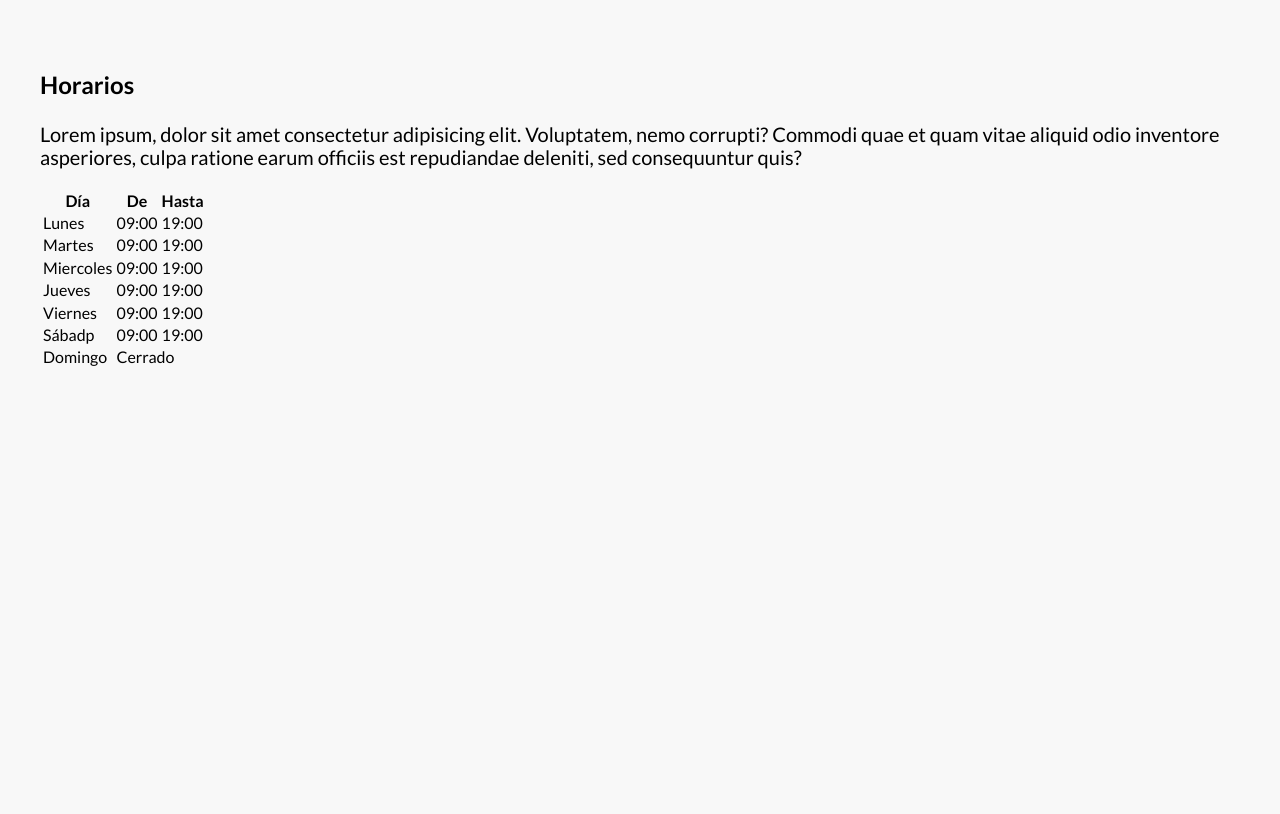
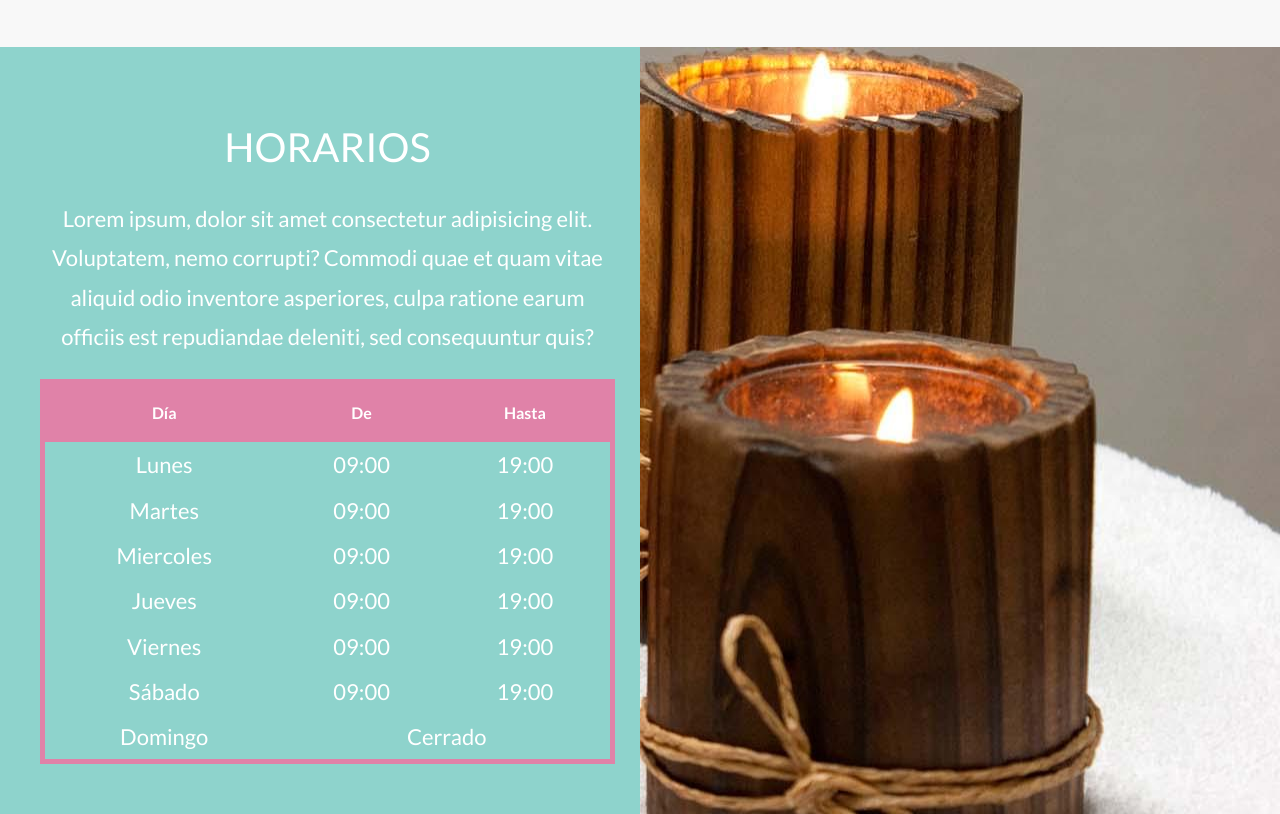
Before and after one commit to JosueP0721/Proyecto--Salon-de-Belleza, a website: page index.html in a window 1280 px wide. Shown: the part 1917-2731 px from the top of the page. Before the commit the page ends 2287 px from the top, so only its background shows below. Drawn offline with Linux system fonts and the light colour scheme; a web font is replaced by a local one.

Commit message:
horarios scss

```diff
--- a/index.html
+++ b/index.html
@@ -146,7 +146,7 @@
                             <td class="tabla__td">19:00</td>
                         </tr>
                         <tr class="tabla__tr">
-                            <td class="tabla__td">Sábadp</td>
+                            <td class="tabla__td">Sábado</td>
                             <td class="tabla__td">09:00</td>
                             <td class="tabla__td">19:00</td>
                         </tr>
--- a/src/scss/base/_mixins.scss
+++ b/src/scss/base/_mixins.scss
@@ -78,3 +78,9 @@
         font-family: v.$fuentePrincipal;
     }
 }
+@mixin heading {
+    text-transform: uppercase;
+    text-align: center;
+    font-weight: 400;
+    font-size: 4rem;
+}
--- /dev/null
+++ b/src/scss/layout/_horario.scss
@@ -0,0 +1,55 @@
+@use 'base/variables' as v;
+@use 'base/mixins' as m;
+
+.horario {
+    background-image: linear-gradient(to bottom, v.$primario 0%, v.$primario 50%, transparent 50%), url(../img/bg_horarios.jpg);
+    background-repeat: no-repeat;
+    background-position: center, bottom center;
+    color: v.$blanco;
+    @include m.tablet {
+        background-image: linear-gradient(to right, v.$primario 0%, v.$primario 50%, transparent 50%), url(../img/bg_horarios.jpg);
+        background-position: center, top right;
+    }
+    &__grid {
+        display: grid;
+        grid-template-rows: repeat(2, 1fr);
+        @include m.tablet {
+            grid-template-rows: unset;
+            @include m.grid(2, 5rem);
+        }
+    }
+    &__contenido {
+        padding: 5rem 0;
+    }
+    &__heading {
+        @include m.heading;
+    }
+    &__texto {
+        font-size: 2.2rem;
+        line-height: 1.8;
+        text-align: center;
+    }
+}
+
+.tabla {
+    width: 100%;
+    border: .5rem solid v.$secundario;
+    text-align: center;
+    border-collapse: collapse;
+    &__thead {
+        background-color: v.$secundario;
+    }
+    &__th {
+        padding: 2rem;
+    }
+    &__tr {
+        &:hover {
+            background-color: darken(v.$primario, 10%);
+        }
+    }
+    &__td {
+        padding: 1rem;
+        font-size: 2.2rem;
+    }
+
+}
--- a/src/scss/layout/_index.scss
+++ b/src/scss/layout/_index.scss
@@ -1,3 +1,4 @@
 @forward 'header';
 @forward 'bienvenida';
 @forward 'cards';
+@forward 'horario';
```
Also changed, not shown: build/css/app.css, 1 other file.
